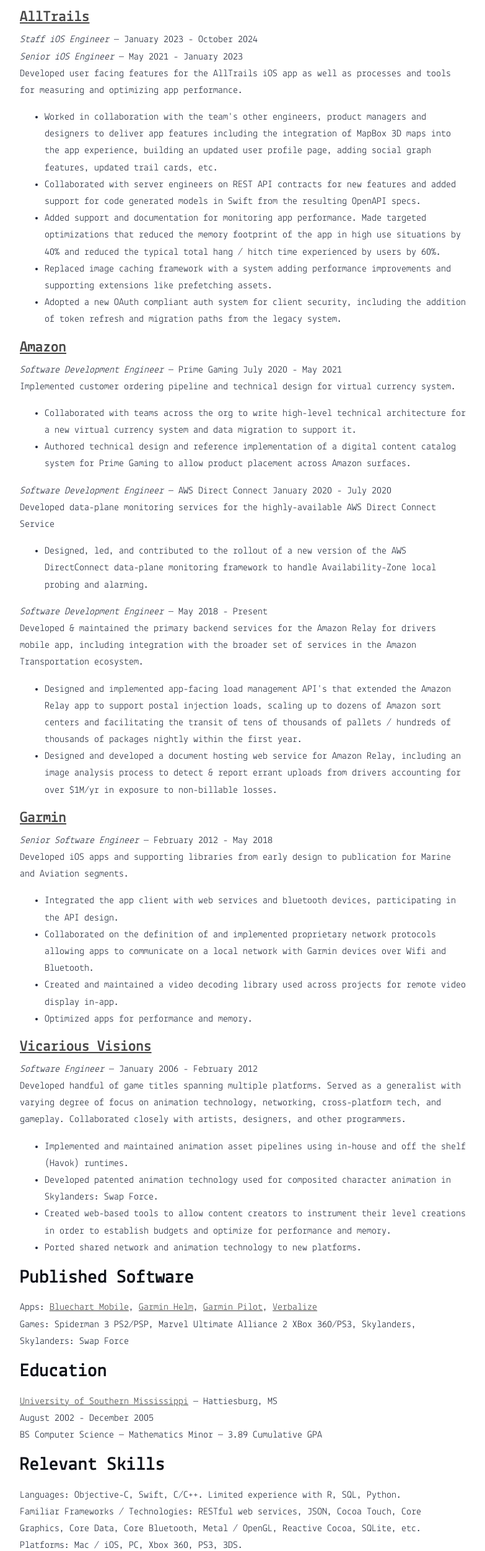
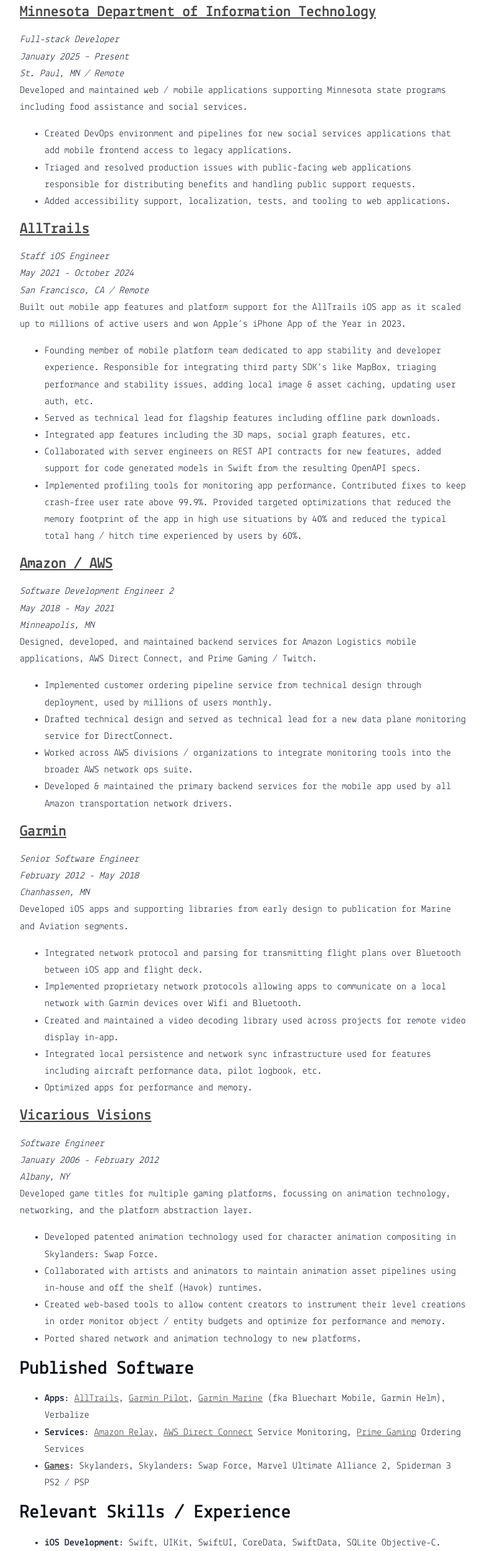
Before and after one commit to apardee/ap-homepage, an Astro site: page / in a window 1280 px wide. Shown: the part 295-2797 px from the top of the page at 62% size, without its empty margins (248-1031 px from the left). Built offline with nearby package versions, Linux system fonts and the light colour scheme; Astro itself is replaced by a stand-in of ours.

Commit message:
update resume, populate it with markdown

```diff
--- /dev/null
+++ b/src/content/resume.md
@@ -0,0 +1,70 @@
+# Anthony Pardee
+
+### Professional Experience
+
+#### [Minnesota Department of Information Technology](https://mn.gov/mnit/)
+*Full-stack Developer*\
+*January 2025 – Present*\
+*St. Paul, MN / Remote*\
+Developed and maintained web / mobile applications supporting Minnesota state programs including food assistance and social services.
+* Created DevOps environment and pipelines for new social services applications that add mobile frontend access to legacy applications.
+* Triaged and resolved production issues with public-facing web applications responsible for distributing benefits and handling public support requests.
+* Added accessibility support, localization, tests, and tooling to web applications.
+
+#### [AllTrails](https://alltrails.com)
+*Staff iOS Engineer*\
+*May 2021 - October 2024*\
+*San Francisco, CA / Remote*\
+Built out mobile app features and platform support for the AllTrails iOS app as it scaled up to millions of active users and won Apple’s iPhone App of the Year in 2023.
+* Founding member of mobile platform team dedicated to app stability and developer experience. Responsible for integrating third party SDK’s like MapBox, triaging performance and stability issues, adding local image & asset  caching, updating user auth, etc.
+* Served as technical lead for flagship features including offline park downloads.
+* Integrated app features including the 3D maps, social graph features, etc.
+* Collaborated with server engineers on REST API contracts for new features, added support for code generated models in Swift from the resulting OpenAPI specs.
+* Implemented profiling tools for monitoring app performance. Contributed fixes to keep crash-free user rate above 99.9%. Provided targeted optimizations that reduced the memory footprint of the app in high use situations by 40% and reduced the typical total hang / hitch time experienced by users by 60%.
+
+#### [Amazon / AWS](https://amazon.com)
+*Software Development Engineer 2*\
+*May 2018 - May 2021*\
+*Minneapolis, MN*\
+Designed, developed, and maintained backend services for Amazon Logistics mobile applications, AWS Direct Connect, and Prime Gaming / Twitch.
+* Implemented customer ordering pipeline service from technical design through deployment, used by millions of users monthly.
+* Drafted technical design and served as technical lead for a new data plane monitoring service for DirectConnect.
+* Worked across AWS divisions / organizations to integrate monitoring tools into the broader AWS network ops suite.
+* Developed & maintained the primary backend services for the mobile app used by all Amazon transportation network drivers.
+
+#### [Garmin](https://garmin.com)
+*Senior Software Engineer*\
+*February 2012 - May 2018*\
+*Chanhassen, MN*\
+Developed iOS apps and supporting libraries from early design to publication for Marine and Aviation segments.
+* Integrated network protocol and parsing for transmitting flight plans over Bluetooth between iOS app and flight deck.
+* Implemented proprietary network protocols allowing apps to communicate on a local network with Garmin devices over Wifi and Bluetooth.
+* Created and maintained a video decoding library used across projects for remote video display in-app.
+* Integrated local persistence and network sync infrastructure used for features including aircraft performance data, pilot logbook, etc.
+* Optimized apps for performance and memory.
+
+#### [Vicarious Visions](https://vvisions.com)
+*Software Engineer*\
+*January 2006 - February 2012*\
+*Albany, NY*\
+Developed game titles for multiple gaming platforms, focussing on animation technology, networking, and the platform abstraction layer.
+* Developed patented animation technology used for character animation compositing in Skylanders: Swap Force.
+* Collaborated with artists and animators to maintain animation asset pipelines using in-house and off the shelf (Havok) runtimes.
+* Created web-based tools to allow content creators to instrument their level creations in order monitor object / entity budgets and optimize for performance and memory.
+* Ported shared network and animation technology to new platforms.
+
+### Published Software
+* **Apps**: [AllTrails](https://www.alltrails.com), [Garmin Pilot](https://www.garmin.com/en-US/aviation/garminpilot/overview/), [Garmin Marine](https://www.garmin.com/en-US/c/marine/marine-apps/) (fka Bluechart Mobile, Garmin Helm), Verbalize
+* **Services**: [Amazon Relay](https://relay.amazon.com), [AWS Direct Connect](https://aws.amazon.com/directconnect/) Service Monitoring, [Prime Gaming](https://gaming.amazon.com/home) Ordering Services
+* [**Games**](https://www.mobygames.com/person/280204/anthony-pardee/credits/): Skylanders, Skylanders: Swap Force, Marvel Ultimate Alliance 2, Spiderman 3 PS2 / PSP
+
+### Relevant Skills / Experience
+* **iOS Development**: Swift, UIKit, SwiftUI, CoreData, SwiftData, SQLite Objective-C.
+* **Web / Backend**: Java, Gradle, Spring.
+* **Build & Release**: Git, GitHub, App Store Connect, Fastlane, OpenShift / Kubernetes, CircleCI, etc.
+* **AWS / Cloud**: IAM, S3, DynamoDB, Lambda, RDS / SQL, CloudFormation, Rekognition, VPC, ECS / Fargate, ETL pipelines, etc.
+
+### Education
+University of Southern Mississippi — Hattiesburg, MS\
+August 2002 - December 2005\
+BS Computer Science — Mathematics Minor — 3.89 Cumulative GPA
--- a/src/pages/index.astro
+++ b/src/pages/index.astro
@@ -3,6 +3,8 @@
 import Header from '../components/Header.astro';
 import Footer from '../components/Footer.astro';
 import { SITE_TITLE, SITE_DESCRIPTION } from '../consts';
+
+import {Content as Resume} from '../content/resume.md';
 ---
 
 <!doctype html>
@@ -22,85 +24,7 @@
 					</td>
 				</tr>
 			</table>
-			<h1>Anthony Pardee</h1>
-			<h3>Professional Experience</h3>
-			<p>
-
-			<h4><a href="http://www.alltrails.com">AllTrails</a></h4>
-			<i>Staff iOS Engineer</i> &mdash; January 2023 - October 2024<br>
-			<i>Senior iOS Engineer</i> &mdash; May 2021 - January 2023<br>
-			Developed user facing features for the AllTrails iOS app as well as processes and tools for measuring and optimizing app performance.
-			<ul>
-				<li>Worked in collaboration with the team's other engineers, product managers and designers to deliver app features including the integration of MapBox 3D maps into the app experience, building an updated user profile page, adding social graph features, updated trail cards, etc.
-				<li>Collaborated with server engineers on REST API contracts for new features and added support for code generated models in Swift from the resulting OpenAPI specs.
-				<li>Added support and documentation for monitoring app performance. Made targeted optimizations that reduced the memory footprint of the app in high use situations by 40% and reduced the typical total hang / hitch time experienced by users by 60%.
-				<li>Replaced image caching framework with a system adding performance improvements and supporting extensions like prefetching assets.
-				<li>Adopted a new OAuth compliant auth system for client security, including the addition of token refresh and migration paths from the legacy system.
-			</ul>
-
-			<h4><a href="http://www.amazon.com">Amazon</a></h4>
-			<i>Software Development Engineer</i> &mdash; Prime Gaming July 2020 - May 2021<br>
-			Implemented customer ordering pipeline and technical design for virtual currency system.
-			<ul>
-				<li>Collaborated with teams across the org to write high-level technical architecture for a new virtual currency system and data migration to support it.
-				<li>Authored technical design and reference implementation of a digital content catalog system for Prime Gaming to allow product placement across Amazon surfaces.
-			</ul>
-
-			<i>Software Development Engineer</i> &mdash; AWS Direct Connect January 2020 - July 2020<br>
-			Developed data-plane monitoring services for the highly-available AWS Direct Connect Service
-			<ul>
-				<li>Designed, led, and contributed to the rollout of a new version of the AWS DirectConnect data-plane monitoring framework to handle Availability-Zone local probing and alarming.
-			</ul>
-
-			<i>Software Development Engineer</i> &mdash; May 2018 - Present<br>
-			Developed & maintained the primary backend services for the Amazon Relay for drivers mobile app, including integration with the broader set of services in the Amazon Transportation ecosystem.
-			<ul>
-				<li>Designed and implemented app-facing load management API's that extended the Amazon Relay app to support postal injection loads, scaling up to dozens of Amazon sort centers and facilitating the transit of tens of thousands of pallets / hundreds of thousands of packages nightly within the first year.
-				<li>Designed and developed a document hosting web service for Amazon Relay, including an image analysis process to detect & report errant uploads from drivers accounting for over $1M/yr in exposure to non-billable losses.
-			</ul>
-
-			<h4><a href="http://www.garmin.com">Garmin</a></h4>
-			<i>Senior Software Engineer</i> &mdash; February 2012 - May 2018<br>
-			Developed iOS apps and supporting libraries from early design to publication for Marine and Aviation segments.
-			<ul>
-				<li>Integrated the app client with web services and bluetooth devices, participating in the API design.</li>
-				<li>Collaborated on the definition of and implemented proprietary network protocols allowing apps to communicate on a local network with Garmin devices over Wifi and Bluetooth.</li>
-				<li>Created and maintained a video decoding library used across projects for remote video display in-app.</li>
-				<li>Optimized apps for performance and memory.</li>
-			</ul>
-
-			<h4><a href="http://www.vvisions.com">Vicarious Visions</a></h4>
-			<i>Software Engineer</i> &mdash; January 2006 - February 2012<br>
-			Developed handful of game titles spanning multiple platforms. Served as a generalist with varying degree of focus on animation technology, networking, cross-platform tech, and gameplay. Collaborated closely with artists, designers, and other programmers.
-			<ul>
-				<li>Implemented and maintained animation asset pipelines using in-house and off the shelf (Havok) runtimes.
-				<li>Developed patented animation technology used for composited character animation in Skylanders: Swap Force.
-				<li>Created web-based tools to allow content creators to instrument their level creations in order to establish budgets and optimize for performance and memory.
-				<li>Ported shared network and animation technology to new platforms.
-			</ul>
-
-			</p>
-			<h3>Published Software</h3>
-			<p>
-			Apps: <a href="https://itunes.apple.com/us/app/garmin-bluechart-mobile/id523635526">Bluechart Mobile</a>,
-				<a href="https://itunes.apple.com/us/app/garmin-helm/id725757932">Garmin Helm</a>,
-				<a href="https://itunes.apple.com/us/app/garmin-pilot/id340917615">Garmin Pilot</a>,
-				<a href="https://itunes.apple.com/us/app/verbalize/id807193900">Verbalize</a><br>
-			Games: Spiderman 3 PS2/PSP, Marvel Ultimate Alliance 2 XBox 360/PS3, Skylanders, Skylanders: Swap Force
-			</p>
-			<h3>Education</h3>
-			<p>
-			<a href="http://www.usm.edu">University of Southern Mississippi</a> &mdash; Hattiesburg, MS<br>
-			August 2002 - December 2005<br>
-			BS Computer Science &mdash; Mathematics Minor &mdash; 3.89 Cumulative GPA<br>
-			</p>
-			<h3>Relevant Skills</h3>
-			<p>
-			Languages: Objective-C, Swift, C/C++. Limited experience with R, SQL, Python.<br>
-			Familiar Frameworks / Technologies: RESTful web services, JSON, Cocoa Touch, Core Graphics, Core Data, Core Bluetooth, Metal / OpenGL, Reactive Cocoa, SQLite, etc.<br>
-			Platforms: Mac / iOS, PC, Xbox 360, PS3, 3DS.<br>
-			Tools: XCode, Interface Builder, Microsoft Visual Studio.
-			</p>
+			<Resume />
 		</main>
 		<Footer />
 	</body>
```
Also changed, not shown: 2 other files.
